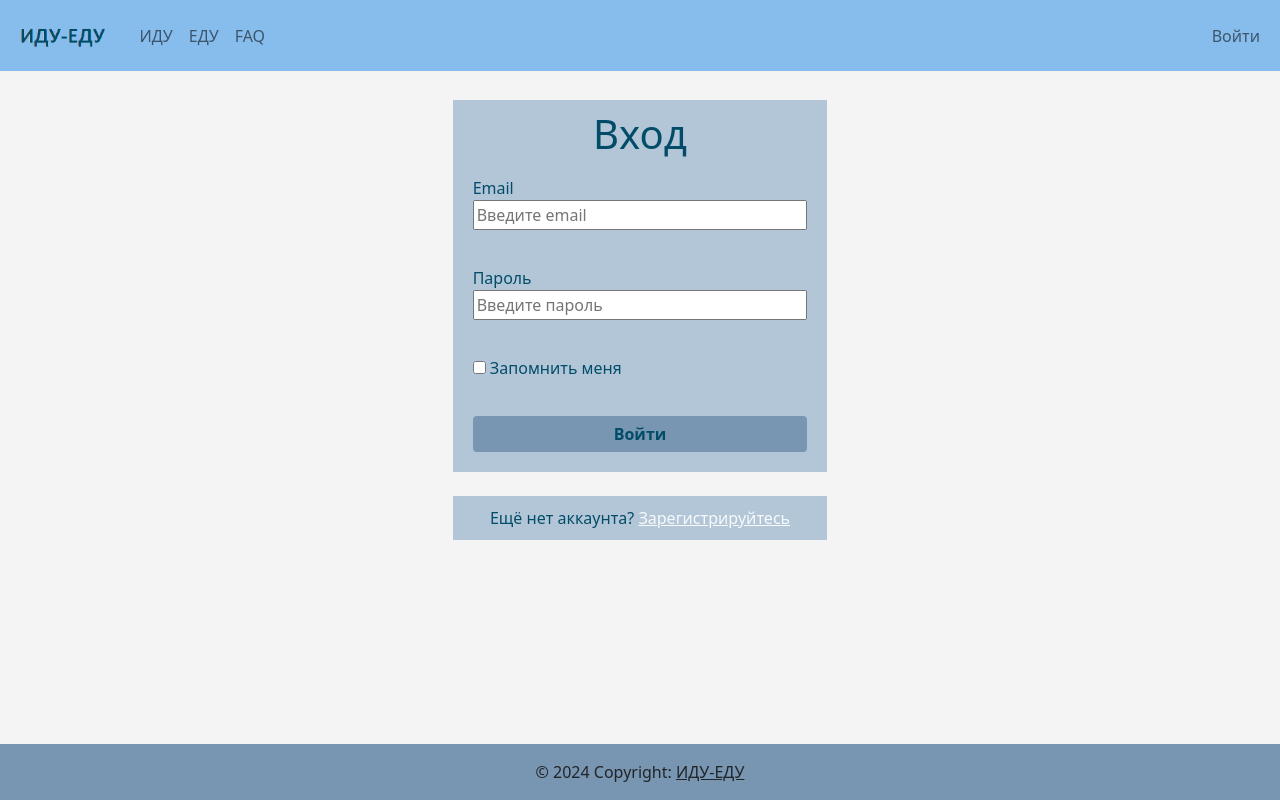
After one commit to SummertimeAndTheLivinIsEasy/python_demography, a Flask app: page /login in a window 1280 px wide. The commit adds this page. Run offline with Flask 3, Linux system fonts and the light colour scheme.

Commit message:
add login.html

```diff
--- /dev/null
+++ b/config.py
@@ -0,0 +1,4 @@
+import os
+
+class Config:
+  SECRET_KEY = os.environ.get('SECRET_KEY') or 'you-will-never-guess'
--- a/demography.py
+++ b/demography.py
@@ -1,18 +1,25 @@
 from flask import Flask
-from flask import render_template
+from flask import render_template, flash, redirect, url_for
 from sqlalchemy import create_engine
 from sqlalchemy.orm import sessionmaker
 # для хлебных крошек начало
 from flask_breadcrumbs import Breadcrumbs, register_breadcrumb
 from flask_menu import Menu
 # from database import init_db
-from models import *
+import models
+# from models import Trip, Trip_type, Trip_level, Trip_description, Trip_duration, Photo, Trip_photo, Session, User
 from sqlalchemy import select
+from forms import LoginForm
+from config import Config
+from flask_login import LoginManager, current_user, login_user, logout_user
+
 # для хлебных крошек конец
 
 
 app = Flask(__name__)
-
+app.config.from_object(Config)
+# login_manager = LoginManager(app)
+# login_manager.login_view = 'login_manager'
 # Session = sessionmaker(bind=engine)
 # session = Session()
 
@@ -28,27 +35,47 @@ app = Flask(__name__)
 
 
 # для хлебных крошек конец
+@app.route('/login', methods=['GET', 'POST'])
+def login():
+    # if current_user.is_authenticated:
+    #     return redirect(url_for('index'))
+    form = LoginForm()
+    # with models.Session() as session:
+    #     session.commit()
+    # if form.validate_on_submit():
+    #     user = session.scalar(
+    #         select(models.User).where(models.User.username == form.username.data))
+    #     if user is None or not user.check_password(form.password.data):
+    #         flash('Invalid username or password')
+    #         return redirect(url_for('login'))
+        # login_user(user, remember=form.remember_me.data)
+        # return redirect(url_for('index'))
+    return render_template('login.html', title='Войти', form=form)
 
+# @app.route('/logout')
+# def logout():
+#     logout_user()
+#     return redirect(url_for('index'))
 
 @app.route('/')
 @app.route('/index')
-@register_breadcrumb(app, '.', 'Главная')
+# @register_breadcrumb(app, '.', 'Главная')
 def index():
-    with Session() as session:
+    with models.Session() as session:
         session.commit()
-    trip_level1 = session.get(Trip_type, 1)
-    trip_level2 = session.query(Trip_level).filter(Trip_level.level_name == 'Начинающий')
+    trip_level1 = session.get(models.Trip_type, 1)
+    trip_level2 = session.query(models.Trip_level).filter(models.Trip_level.level_name == 'Начинающий')
     return render_template('index.html', title='Главная', trip_level1=trip_level1, trip_level2=trip_level2)
 
 
 @app.route('/content/<type_name>')
 # @register_breadcrumb(app, './content/<type_name>', '<type_name>')
 def content(type_name: str):
-    with Session() as session:
+    with models.Session() as session:
         session.commit()
     # print(f"type_name: {type_name}")
-    type_id = session.query(Trip_type).filter(Trip_type.type_name == type_name).first()
-    trip_list = session.query(Trip, Trip_type, Trip_level, Trip_description, Trip_duration, Photo).join(Trip_type).join(Trip_level).join(Trip_description).join(Trip_duration).join(Photo).filter(Trip.trip_type_id == type_id.id)
+    type_id = session.query(models.Trip_type).filter(models.Trip_type.type_name == type_name).first()
+    trip_list = session.query(models.Trip, models.Trip_type, models.Trip_level, models.Trip_description, models.Trip_duration, models.Photo).join(models.Trip_type).join(models.Trip_level).join(models.Trip_description).join(models.Trip_duration).join(models.Photo).filter(models.Trip.trip_type_id == type_id.id)
     # for (trip, type, level, description, duration, photo) in trip_list:
     #     print(f"Document: {trip, type, level, description, duration}")
     # trip_list = session.query(Trip).filter(Trip.trip_type_id == s1.id)
@@ -57,14 +84,14 @@ def content(type_name: str):
 @app.route('/trip/<int:trip_id>')
 # @register_breadcrumb(app, './content/<type_name>', '<type_name>')
 def trip(trip_id: int):
-    with Session() as session:
+    with models.Session() as session:
         session.commit()
     # print(f"type_name: {type_name}")
     # trip = session.get(Trip, trip_id)
     # type_id = session.query(Trip_type).filter(Trip_type.type_name == trip.trip_type_id).first()
-    trip_photos = session.query(Trip_photo, Photo).join(Photo).filter(Trip_photo.trip_id==trip_id).all()
+    trip_photos = session.query(models.Trip_photo, models.Photo).join(models.Photo).filter(models.Trip_photo.trip_id==trip_id).all()
     len_trip_photos = len(trip_photos)
-    trip_description = session.query(Trip, Trip_type, Trip_level, Trip_description, Trip_duration, Photo).join(Trip_type).join(Trip_level).join(Trip_description).join(Trip_duration).join(Photo).filter(Trip.id == trip_id)
+    trip_description = session.query(models.Trip, models.Trip_type, models.Trip_level, models.Trip_description, models.Trip_duration, models.Photo).join(models.Trip_type).join(models.Trip_level).join(models.Trip_description).join(models.Trip_duration).join(models.Photo).filter(models.Trip.id == trip_id)
     return render_template('trip.html', title=trip_description[0][1].type_name, trip_description=trip_description, trip_photos=trip_photos, len_trip_photos=len_trip_photos)
 
 @app.route('/faq')
--- /dev/null
+++ b/forms.py
@@ -0,0 +1,9 @@
+from flask_wtf import FlaskForm
+from wtforms import StringField, PasswordField, BooleanField, SubmitField
+from wtforms.validators import DataRequired
+
+class LoginForm(FlaskForm):
+  username = StringField('Email', validators=[DataRequired()],render_kw={'style': 'width: 100%', "placeholder": "Введите email"})
+  password = PasswordField('Пароль', validators=[DataRequired()], render_kw={'style': 'width: 100%', "placeholder": "Введите пароль"})
+  remember_me = BooleanField('Запомнить меня')
+  submit = SubmitField('Войти')
--- a/static/css/style.css
+++ b/static/css/style.css
@@ -9,6 +9,10 @@
 /*  background-repeat: no-repeat;*/
 /*  background-size: cover;*/
 /*}*/
+body {
+    background-color: #f4f4f4;
+}
+
 body > .container{
     padding-top: 100px;
     padding-bottom: 60px;
--- a/templates/base.html
+++ b/templates/base.html
@@ -4,7 +4,8 @@
     <meta charset="UTF-8">
     <link type="image/png" sizes="32x32" rel="icon" href="../static/images/favicon_backpack.png">
     <meta name="viewport" content="width=device-width, initial-scale=1">
-    <link href="https://cdn.jsdelivr.net/npm/bootstrap@5.0.1/dist/css/bootstrap.min.css" rel="stylesheet" integrity="sha384-+0n0xVW2eSR5OomGNYDnhzAbDsOXxcvSN1TPprVMTNDbiYZCxYbOOl7+AMvyTG2x" crossorigin="anonymous">
+    <link href="https://cdn.jsdelivr.net/npm/bootstrap@5.0.1/dist/css/bootstrap.min.css" rel="stylesheet"
+          integrity="sha384-+0n0xVW2eSR5OomGNYDnhzAbDsOXxcvSN1TPprVMTNDbiYZCxYbOOl7+AMvyTG2x" crossorigin="anonymous">
     <link rel="stylesheet" href="../static/css/style.css">
     {% if title %}
     <title>{{ title }}</title>
@@ -18,13 +19,15 @@
 <div class="fixed-top">
     <nav class="navbar navbar-expand-lg navbar-light navbar-custom">
         <div class="container-fluid">
-    <a class="navbar-brand" href="/index">        <img
+            <a class="navbar-brand" href="/index"> <img
                     src="../static/images/logo.png"
                     height="45"
                     alt="ИДУ-ЕДУ"
                     loading="lazy"
             /></a>
-    <button class="navbar-toggler" type="button" data-bs-toggle="collapse" data-bs-target="#navbarSupportedContent" aria-controls="navbarSupportedContent" aria-expanded="false" aria-label="Toggle navigation">
+            <button class="navbar-toggler" type="button" data-bs-toggle="collapse"
+                    data-bs-target="#navbarSupportedContent" aria-controls="navbarSupportedContent"
+                    aria-expanded="false" aria-label="Toggle navigation">
                 <span class="navbar-toggler-icon"></span>
             </button>
             <div class="collapse navbar-collapse" id="navbarSupportedContent">
@@ -41,7 +44,9 @@
                 </ul>
                 <ul class="navbar-nav ms-auto mb-2 mb-lg-0">
                     <li class="nav-item">
-          <a class="nav-link" href="#">Войти</a>
+
+                        <a class="nav-link" href="/login">Войти</a>
+
                     </li>
                 </ul>
             </div>
@@ -58,6 +63,19 @@
     <!--</div>-->
     <!--хлебные крошки конец-->
 </div>
+
+<!--Сообщения об ошибках начало-->
+<!--{% with messages = get_flashed_messages() %}-->
+<!--      {% if messages %}-->
+<!--        <ul>-->
+<!--          {% for message in messages %}-->
+<!--            <li>{{ message }}</li>-->
+<!--          {% endfor %}-->
+<!--        </ul>-->
+<!--      {% endif %}-->
+<!--    {% endwith %}-->
+<!--Сообщения об ошибках конец-->
+
 {% block content %}
 
 {% endblock %}
@@ -74,7 +92,9 @@
     </footer>
 </div>
 <!--футер конец-->
-<script src="https://cdn.jsdelivr.net/npm/bootstrap@5.0.1/dist/js/bootstrap.bundle.min.js" integrity="sha384-gtEjrD/SeCtmISkJkNUaaKMoLD0//ElJ19smozuHV6z3Iehds+3Ulb9Bn9Plx0x4" crossorigin="anonymous"></script>
+<script src="https://cdn.jsdelivr.net/npm/bootstrap@5.0.1/dist/js/bootstrap.bundle.min.js"
+        integrity="sha384-gtEjrD/SeCtmISkJkNUaaKMoLD0//ElJ19smozuHV6z3Iehds+3Ulb9Bn9Plx0x4"
+        crossorigin="anonymous"></script>
 </body>
 
 </html>
--- /dev/null
+++ b/templates/login.html
@@ -0,0 +1,52 @@
+{% extends "base.html" %}
+
+
+{% block content %}
+
+<div class="container">
+    <div class="row g-2">
+        <div class="col-lg-4 col-md-3 col-ms-12 d-flex flex-column"></div>
+
+        <div class="col-lg-4 col-md-6 col-ms-12 d-flex flex-column" style="background-color: #B2C6D8; padding: 10px">
+            <h1 class="text-center">Вход</h1>
+            <form action="" method="post" novalidate>
+                {{ form.hidden_tag() }}
+
+                <p style="padding: 10px;">
+                    {{ form.username.label }}<br>
+                    {{ form.username() }}<br>
+                    {% for error in form.username.errors %}
+                <div class="invalid-feedback">{{ error }}</div>
+                {% endfor %}
+                </p>
+
+                <p style="padding: 10px;">
+                    {{ form.password.label }}<br>
+                    {{ form.password() }}<br>
+                    {% for error in form.password.errors %}
+                    <span style="color: red;">[{{ error }}]</span>
+                    {% endfor %}
+                </p>
+                <p style="padding: 10px">{{ form.remember_me() }} {{ form.remember_me.label }}</p>
+
+                <!--                <p>{{ form.submit() }}</p>-->
+                <div style="padding: 10px">
+                    {{ form.submit(class_="btn btn-primary") }}
+                </div>
+
+            </form>
+
+        </div>
+        <div class="col-lg-4 col-md-3 col-ms-12 d-flex flex-column"></div>
+    </div>
+    <br>
+    <div class="row g-2">
+        <div class="col-lg-4 col-md-3 col-ms-12 d-flex flex-column"></div>
+        <div class="col-lg-4 col-md-6 col-ms-12 d-flex flex-column" style="background-color: #B2C6D8; padding: 10px">
+            <span class="text-center align-middle">Ещё нет аккаунта? <a href="#" class="link-light">Зарегистрируйтесь</a></span>
+        </div>
+        <div class="col-lg-4 col-md-3 col-ms-12 d-flex flex-column"></div>
+    </div>
+</div>
+
+{% endblock %}
```
Also changed, not shown: models.py (+62 -26 lines). Lines whose indentation alone changed are shown as unchanged.
